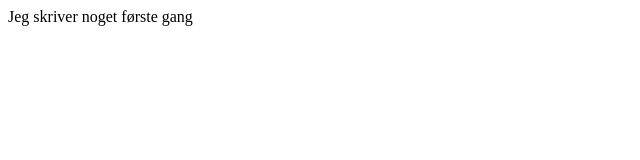
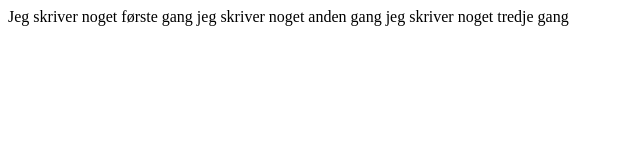
Before and after one commit to mutzon/testingGithub, a plain HTML site: page index.html in a window 1280 px wide. Shown: the whole page, without its empty margins (0-640 px from the left). Drawn offline with Linux system fonts and the light colour scheme.

Commit message:
commit igen

```diff
--- a/index.html
+++ b/index.html
@@ -7,6 +7,8 @@
     <meta name="viewport" content="width=device-width, initial-scale=1.0">
     <title>Document</title>
     Jeg skriver noget første gang
+    jeg skriver noget anden gang
+    jeg skriver noget tredje gang
 </head>
 
 <body>
```
